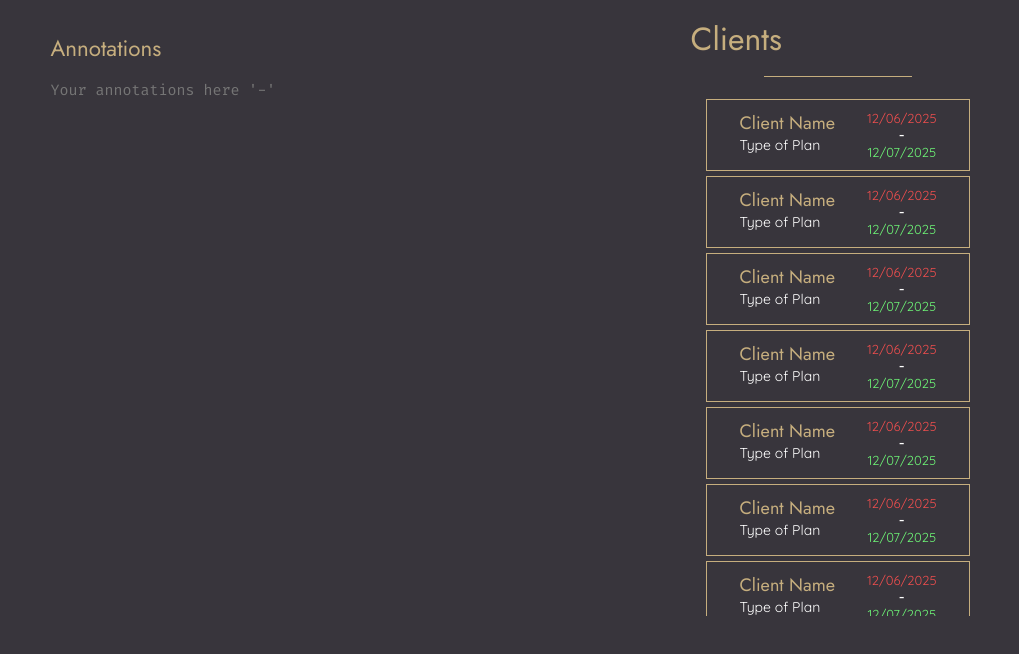
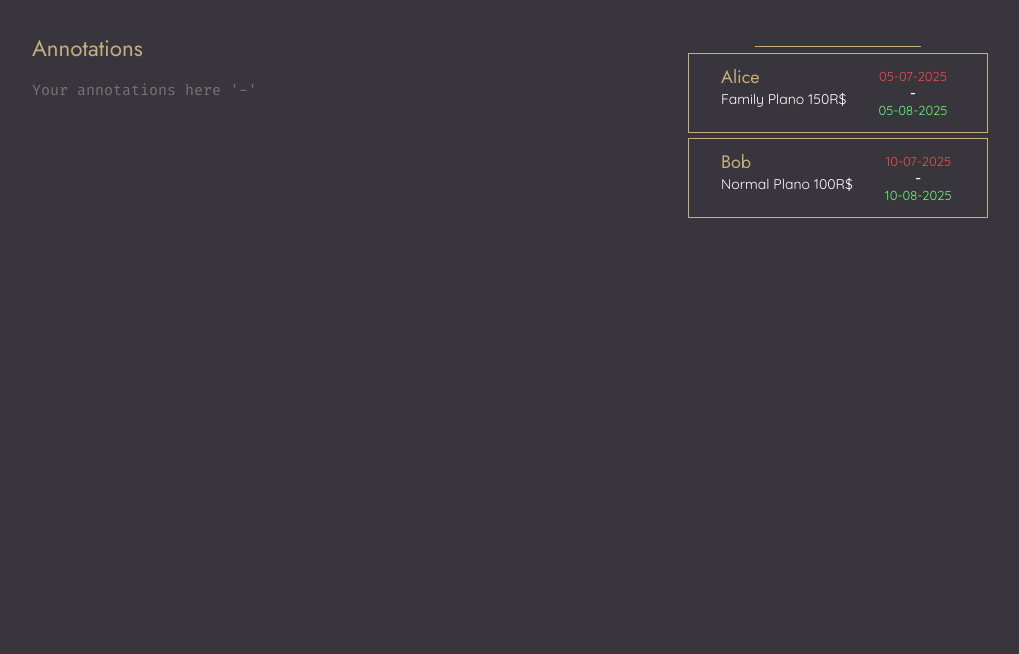
Before and after one commit to renansouza12/ClientEase, an Angular app: page / in a window 1280 px wide. Shown: the top 654 px of the page, without its empty margins (122-1141 px from the left). Built offline with nearby package versions, Linux system fonts and the light colour scheme.

Commit message:
feat: add cards with date formatting and consistent card sizing

```diff
--- a/src/app/components/card-client/card-client.component.html
+++ b/src/app/components/card-client/card-client.component.html
@@ -1,9 +1,9 @@
 <div class="client_information">
-    <h2>Client Name</h2>
-    <p>Type of Plan</p>
+    <h2>{{name}}</h2>
+    <p>{{plan}}</p>
 </div>
 <div class="dates">
-    <p>12/06/2025</p>
+    <p>{{startDate | date:'dd-MM-yyyy'}}</p>
     <span>-</span>
-     <p>12/07/2025</p>
+     <p>{{endDate | date:'dd-MM-yyyy'}}</p>
 </div>
--- a/src/app/components/card-client/card-client.component.scss
+++ b/src/app/components/card-client/card-client.component.scss
@@ -3,12 +3,13 @@
   flex-direction: $direction;
 }
 
-
 :host{
     display: flex;
     border: 1px solid var(--primary-color);
     height: 80px;
-    width: fit-content;
+    width: 300px;
+    min-width: 250px;
+    max-width: 100%;
     padding: 10px 2rem;
     gap: 2rem;
 
--- a/src/app/components/cards/cards.component.html
+++ b/src/app/components/cards/cards.component.html
@@ -1,14 +1,10 @@
-
-<h2>Clients</h2>
 <div class="cards">
-    <app-card-client/>
-    <app-card-client/>
-    <app-card-client/>
-    <app-card-client/>
-    <app-card-client/>
-        <app-card-client/>
-    <app-card-client/>
-    <app-card-client/>
-       <app-card-client/>
-
+    @for (client of clients; track client.name) {
+        <app-card-client
+            [name]="client.name"
+            [plan]="client.plan"
+            [startDate]="client.startDate"
+            [endDate]="client.endDate"
+            />
+    }
 </div>
--- a/src/app/components/cards/cards.component.scss
+++ b/src/app/components/cards/cards.component.scss
@@ -12,7 +12,7 @@
         background: var(--primary-color);
         height: 1px;
         width: 50%;
-        top: 10%;
+        top: 5%;
         left: 25%;
         ;
     }
--- a/src/app/components/cards/cards.component.ts
+++ b/src/app/components/cards/cards.component.ts
@@ -1,5 +1,12 @@
 import { Component } from '@angular/core';
 import { CardClientComponent } from '../card-client/card-client.component';
+
+  interface Client{
+      name:string;
+      plan:string;
+      startDate:Date;
+      endDate:Date
+    }
 
 @Component({
   selector: 'app-cards',
@@ -9,4 +16,19 @@ import { CardClientComponent } from '../card-client/card-client.component';
 })
 export class CardsComponent {
 
+  clients:Client[]=[
+    {
+      name:"Alice",
+      plan:"Family Plano 150R$",
+      startDate:new Date("2025-07-05"),
+      endDate:new Date("2025-08-05")
+    },
+    {
+      name:"Bob",
+      plan:"Normal Plano 100R$",
+      startDate:new Date("2025-07-10"),
+      endDate:new Date("2025-08-10")
+    }
+  ];
+
 }
```
Also changed, not shown: src/app/components/card-client/card-client.component.ts (+7 -3 lines).
